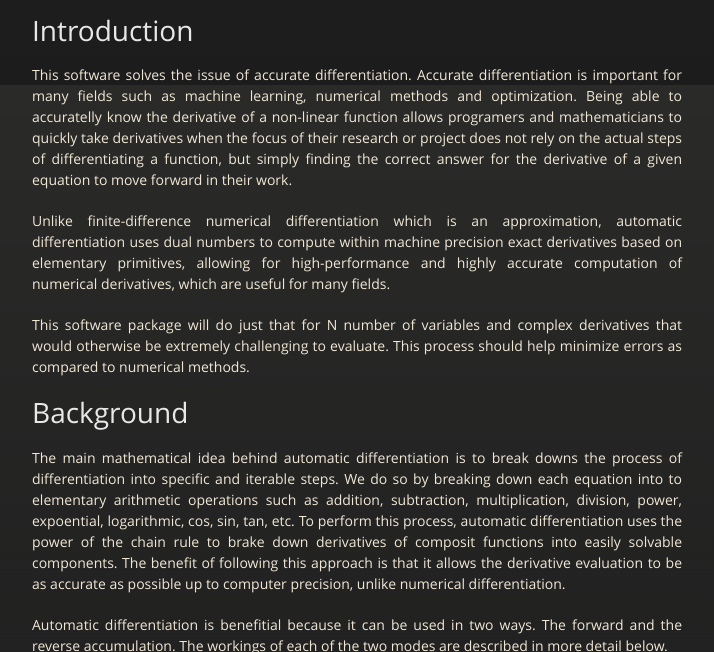
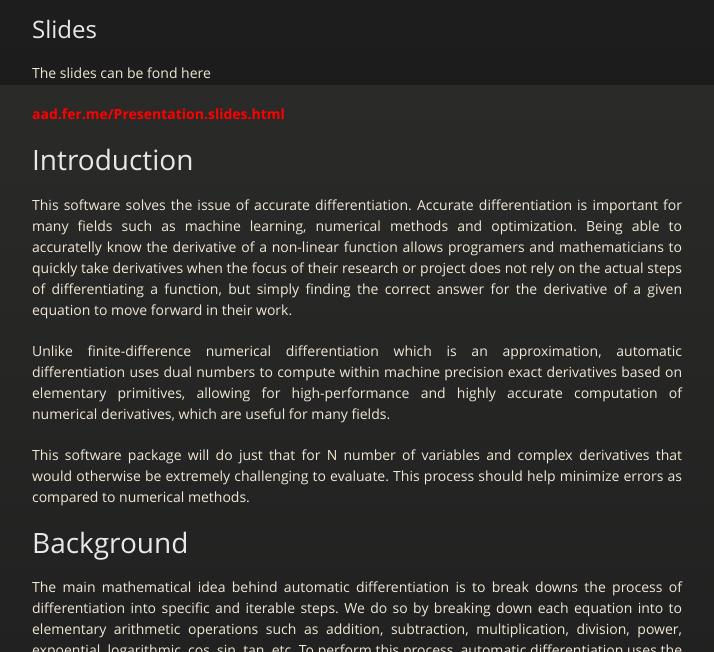
Before and after one commit to dist-computing/cs107-FinalProject, a Jekyll site: the page built from index.md, in a window 1280 px wide and 900 px high, scrolled down 567 px, cut to the strip 248-900 px from the top of the window. Shown: the whole strip, without its empty margins (283-997 px from the left). Built offline with Jekyll 4.4.1, drawn with Linux system fonts in a browser that asks for light colours; nearby versions of some CDN libraries; our own code applies the rules of GitHub Pages for plain Markdown files; formulas are drawn with MathJax 3; the repository's description, which GitHub fills in, is left out.

Commit message:
updated index.md with documentation <automated>

```diff
--- a/index.md
+++ b/index.md
@@ -3,6 +3,11 @@
 ---
 # Final Project Presentation Video
 {% include youtubePlayer.html id="f46T2JuCtgU" %}
+
+## Slides
+The slides can be fond here
+
+**[aad.fer.me/Presentation.slides.html](https://aad.fer.me/Presentation.slides.html)**
 
 # Introduction
 
```
Also changed, not shown: 1 other file.
